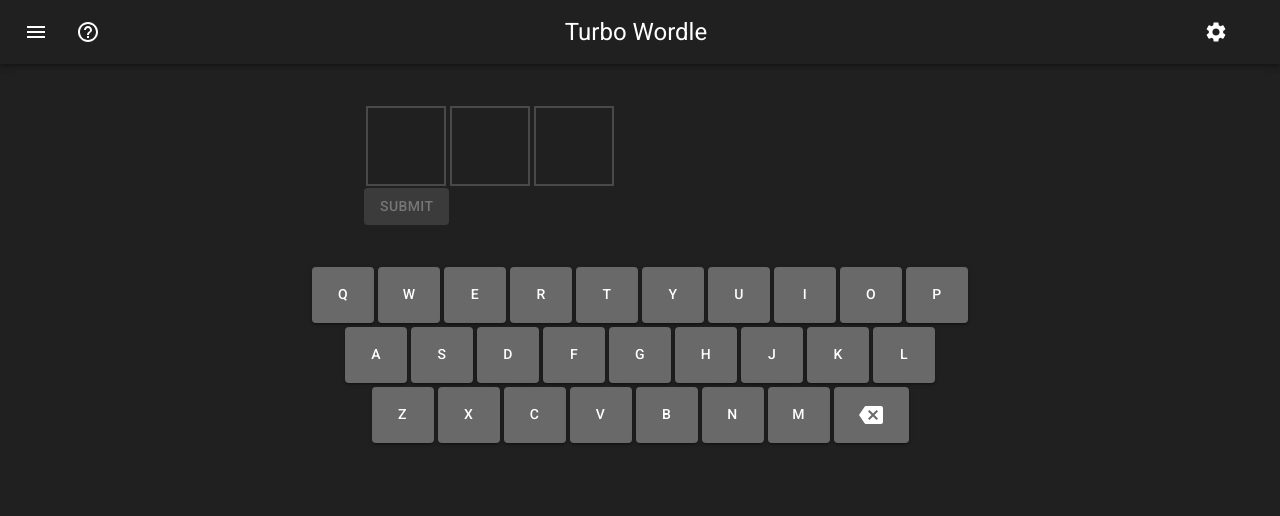
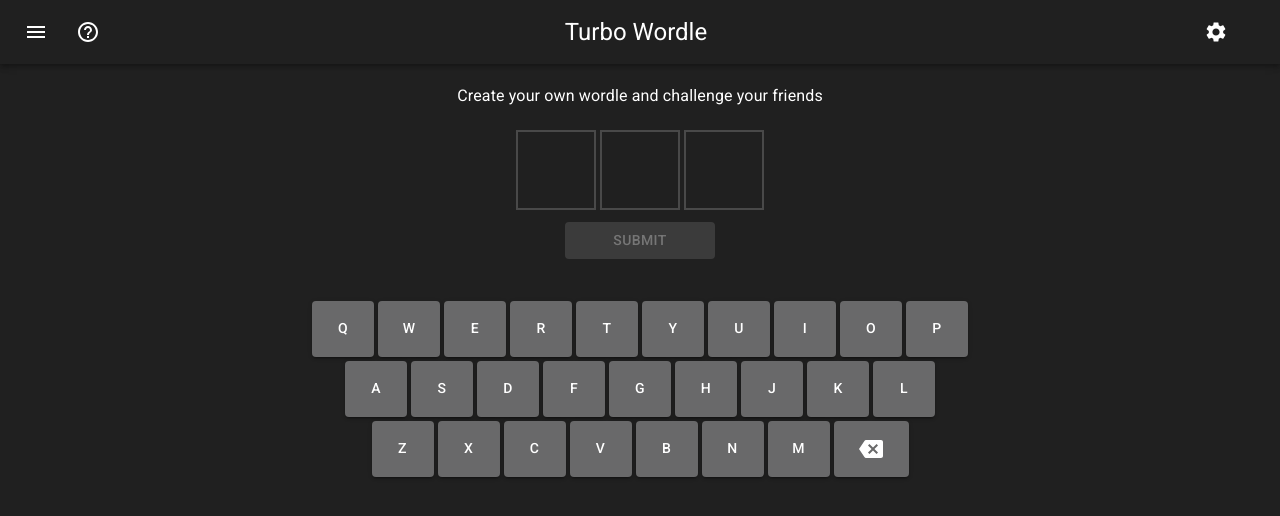
Before and after one commit to rautio/turbo-wordle, a React (Create React App) app: page /create in a window 1280 px wide. Shown: the top 516 px of the page. Built offline with nearby package versions, Linux system fonts and the light colour scheme.

Commit message:
Fix submit button not working on creating a wordle

```diff
--- a/src/features/Create.tsx
+++ b/src/features/Create.tsx
@@ -2,6 +2,8 @@
 import { Link } from "react-router-dom";
 import Button from "@mui/material/Button";
 import Container from "@mui/material/Container";
+import Stack from "@mui/material/Stack";
+import Typography from "@mui/material/Typography";
 import Snackbar from "@mui/material/Snackbar";
 import { Theme } from "@mui/material";
 import useMediaQuery from "@mui/material/useMediaQuery";
@@ -52,10 +54,14 @@
   );
   return (
     <>
-      <Container
-        maxWidth="sm"
-        sx={{ marginTop: smallScreen ? "10px" : "40px" }}
+      <Container maxWidth="sm" sx={{ marginTop: "20px" }}>
+        <Typography
+          variant="body1"
+          component="div"
+          sx={{ flexGrow: 1, textAlign: "center" }}
         >
+          Create your own wordle and challenge your friends
+        </Typography>
         <Snackbar
           anchorOrigin={{
             vertical: "top",
@@ -69,14 +75,18 @@
             marginTop: "120px",
           }}
         />
+        <Stack sx={{ alignItems: "center", marginTop: "20px" }}>
           <WordRow word={word} wordLength={word.length > 3 ? word.length : 3} />
           <Button
             variant="contained"
             color="success"
             disabled={word.length < 3 || word.length > 9}
+            onClick={onEnter}
+            sx={{ width: "150px", marginTop: "10px" }}
           >
             Submit
           </Button>
+        </Stack>
       </Container>
       {url !== "" && <Link to={url}>{url}</Link>}
       <Container
```
Lines whose indentation alone changed are shown as unchanged.
